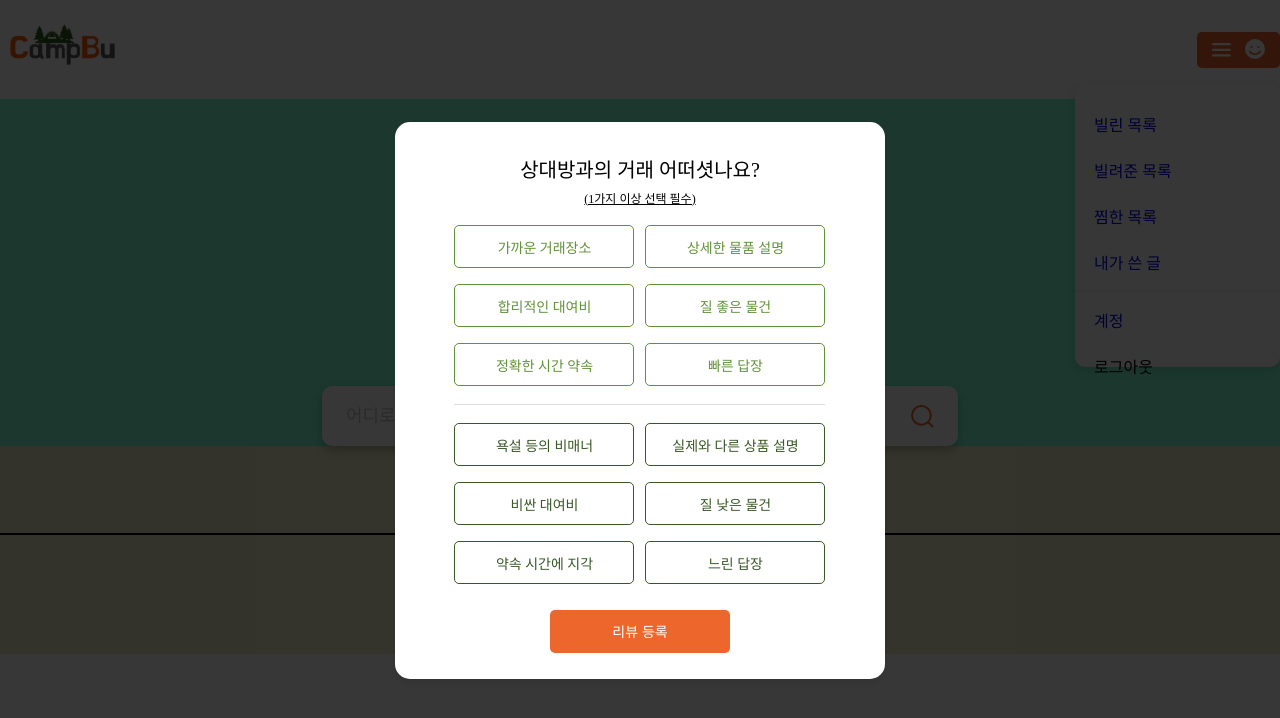
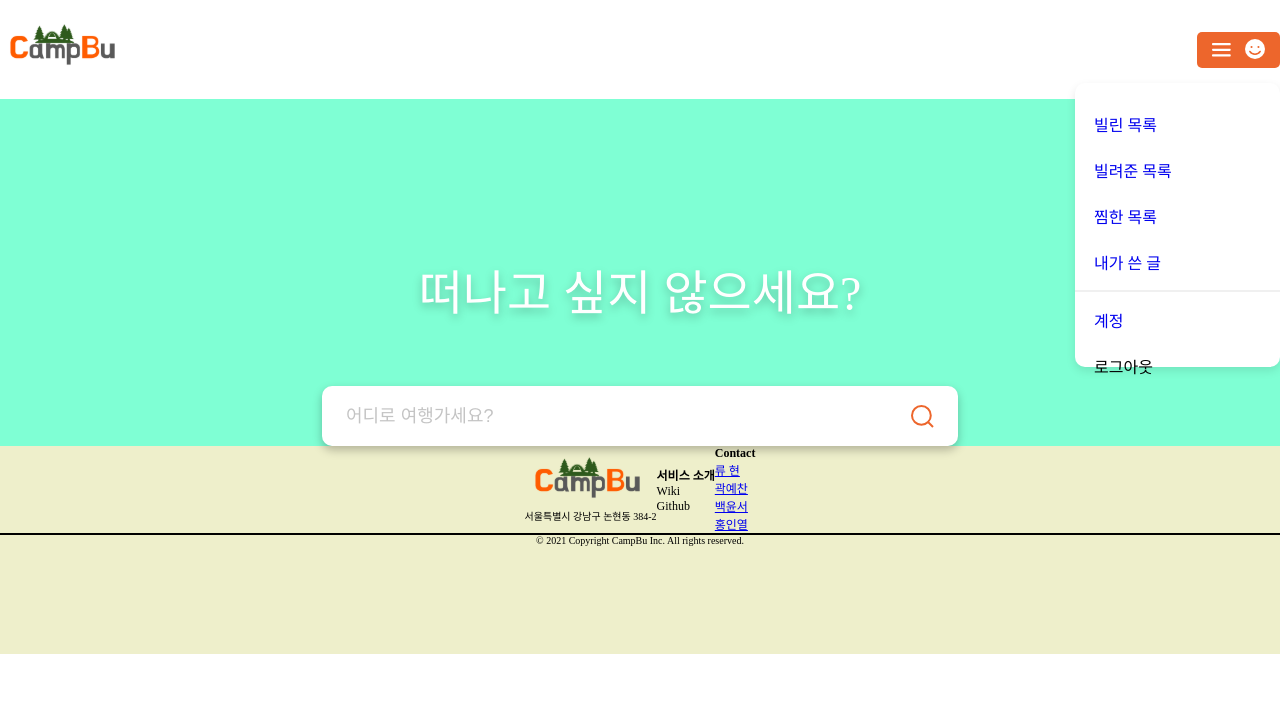
Before and after one commit to hinyc/Campbu, a React (Create React App) app in the folder client/: page / in a window 1280 px wide. Shown: the top 718 px of the page. Built offline with nearby package versions, Linux system fonts and the light colour scheme.

Commit message:
[Style] 임시코드제거
- 로그인, 회원가입 컴포넌트 제거

```diff
--- a/client/src/pages/Intro.tsx
+++ b/client/src/pages/Intro.tsx
@@ -8,6 +8,8 @@ import Search from '../assets/Search.svg';
 import ReviewModal from '../components/ReviewModal';
 import LoginModal from '../components/LoginModal';
 import SearchInput from '../components/SearchInput';
+import { showLoginModal, showSignupModal } from '../Atom';
+import { useRecoilValue } from 'recoil';
 
 const img = css`
   width: 100%;
@@ -62,11 +64,7 @@ function Intro() {
           </Link>
         </button>
       </span>
-      <div css={flex}>
-        <Signup />
-        <LoginModal />
-        <ReviewModal />
-      </div>
+      <div css={flex}>{/* <ReviewModal /> */}</div>
     </div>
   );
 }
```
